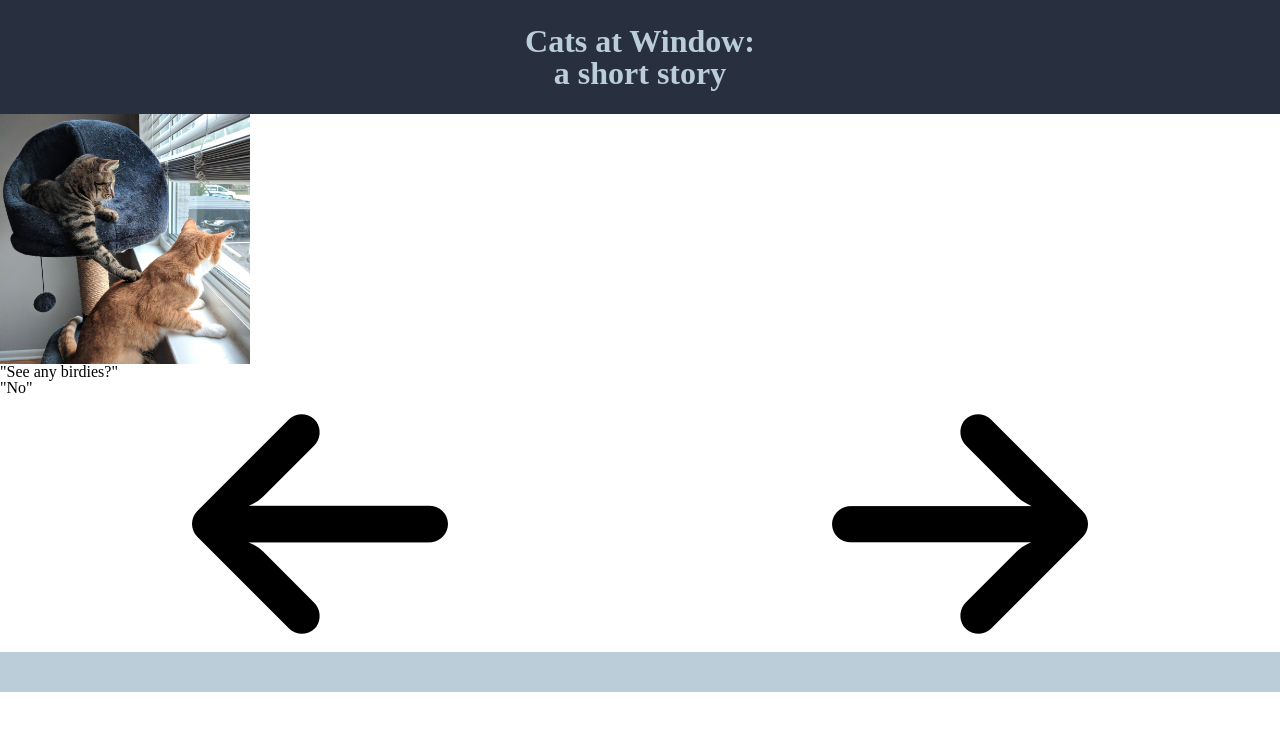
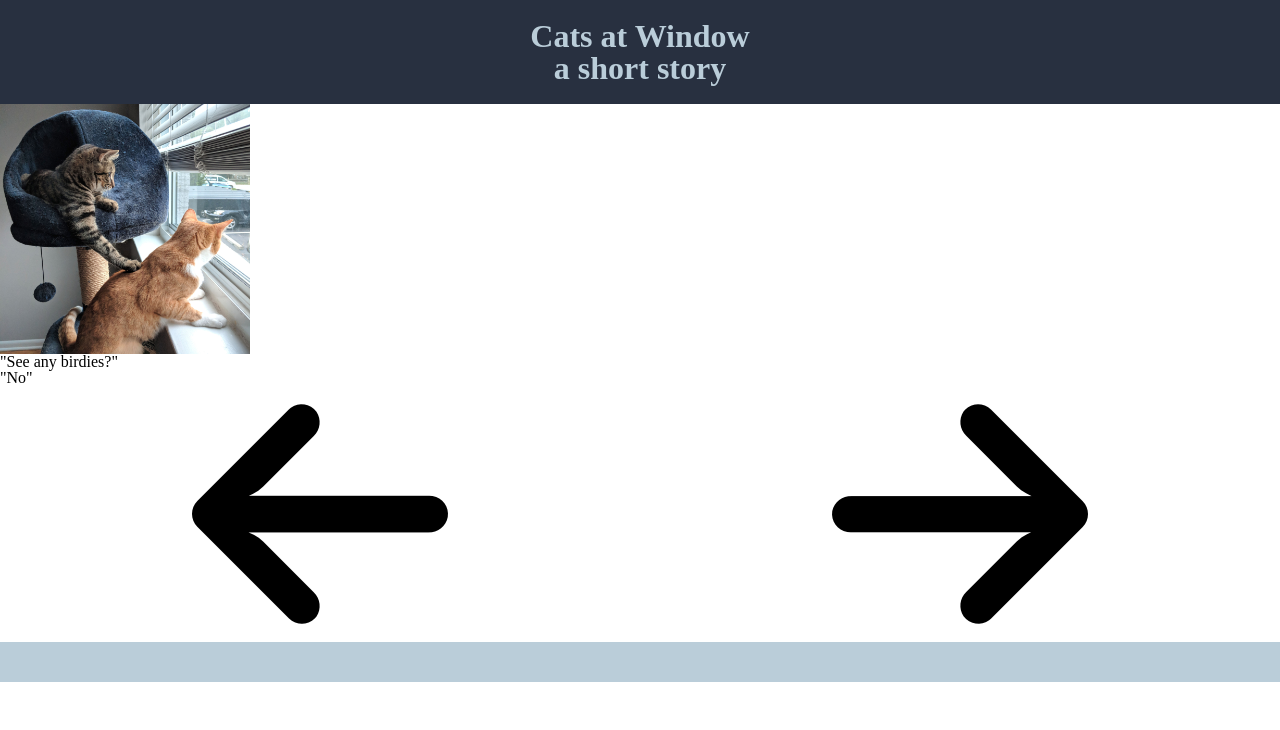
Before and after one commit to bycdiaz/image-carousel, a React (Create React App) app: page / in a window 1280 px wide. Shown: the top 730 px of the page. Built offline with nearby package versions, Linux system fonts and the light colour scheme.

Commit message:
Changes size.

```diff
--- a/src/components/Header.js
+++ b/src/components/Header.js
@@ -10,14 +10,15 @@ const HeaderContainer = Styled.header`
   font-size: 24pt;
   color: #BACDD9;
 
-  padding: 25px;
+  width: 100vw;
+  padding: 20px 0;
   background-color: #283040;
 `
 
 function Header(props) {
   return (
     <HeaderContainer>
-      <h1>{props.titleInfo.title}:</h1>
+      <h1>{props.titleInfo.title}</h1>
       <h1>{props.titleInfo.subtitle}</h1>
     </HeaderContainer>
   )
```
